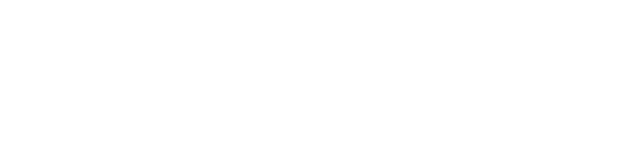
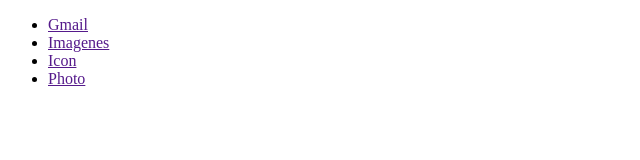
Before and after one commit to Cristian-Calderon/cursoPracticodeHTMLyCSS, a plain HTML site: page index.html in a window 1280 px wide. Shown: the whole page, without its empty margins (0-640 px from the left). Drawn offline with Linux system fonts and the light colour scheme.

Commit message:
Maquetado del Header 6

```diff
--- a/index.html
+++ b/index.html
@@ -7,6 +7,23 @@
     <link rel="stylesheet" href="./css/main.css">
 </head>
 <body>
-
+    <header>
+        <nav>
+            <ul>
+                <li>
+                    <a href="">Gmail</a>
+                </li>
+                <li>
+                    <a href="">Imagenes</a>
+                </li>
+                <li>
+                    <a href="">Icon</a>
+                </li>
+                <li>
+                    <a href="">Photo</a>
+                </li>
+            </ul>
+        </nav>
+    </header>
 </body>
 </html>
```
